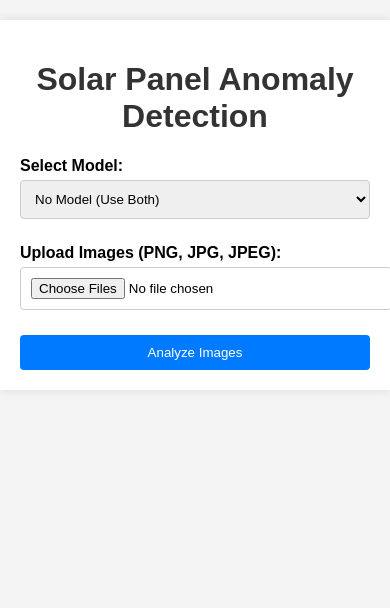
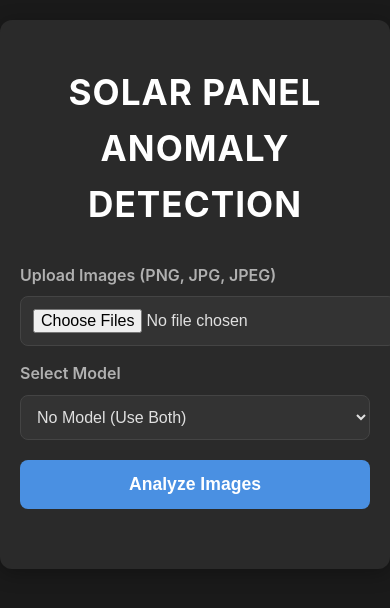
Before and after one commit to rayhan999/Solar-panel-defect-detection, a Flask app: page / in a window 390 px wide. Shown: the top 608 px of the page. Run offline with Flask 3, Linux system fonts and the light colour scheme.

Commit message:
Refactor image preprocessing and enhance UI for image upload and model selection

```diff
--- a/app.py
+++ b/app.py
@@ -25,17 +25,20 @@ MODELS = {
     'MobileNetV2': tf.keras.models.load_model('models/mobilenetv2_model.keras')
 }
 
-def preprocess_image(image_path, target_size=(224, 224)):
+def preprocess_image(image_path,model_name, target_size=(224, 224)):
     """Preprocess an image for model prediction."""
     img = load_img(image_path, target_size=target_size)
     img_array = img_to_array(img)
-    img_array = np.expand_dims(img_array, axis=0)  # Add batch dimension
-    img_array = tf.keras.applications.resnet50.preprocess_input(img_array)  # Use ResNet50 preprocessing (works for both models)
+    img_array = np.expand_dims(img_array, axis=0)
+    if model_name == 'ResNet50':
+        img_array = tf.keras.applications.resnet50.preprocess_input(img_array)
+    else:
+        img_array = tf.keras.applications.mobilenet_v2.preprocess_input(img_array)
     return img_array
 
 def predict_image(image_path, model_name):
     """Predict the class of an image using the specified model."""
-    img_array = preprocess_image(image_path)
+    img_array = preprocess_image(image_path,model_name)
     model = MODELS[model_name]
     predictions = model.predict(img_array)
     predicted_class = CLASS_NAMES[np.argmax(predictions[0])]
--- a/static/css/style.css
+++ b/static/css/style.css
@@ -1,93 +1,180 @@
 body {
-    font-family: Arial, sans-serif;
-    background-color: #f4f4f4;
+    font-family: 'Inter', -apple-system, BlinkMacSystemFont, sans-serif;
+    background-color: #1a1a1a;
+    color: #e0e0e0;
     margin: 0;
     padding: 0;
+    line-height: 1.6;
 }
 
 .container {
     max-width: 1200px;
     margin: 20px auto;
     padding: 20px;
-    background: white;
-    box-shadow: 0 0 10px rgba(0, 0, 0, 0.1);
+    background: #2a2a2a;
+    border-radius: 12px;
+    box-shadow: 0 4px 20px rgba(0, 0, 0, 0.3);
 }
 
 h1 {
     text-align: center;
-    color: #333;
+    color: #ffffff;
+    font-size: 2.2em;
+    margin-bottom: 30px;
+    text-transform: uppercase;
+    letter-spacing: 1px;
+}
+
+.form-row {
+    display: flex;
+    gap: 20px;
+    margin-bottom: 20px;
 }
 
 .form-group {
-    margin-bottom: 15px;
+    margin-bottom: 0;
+}
+
+.file-input-group {
+    flex: 3;
+}
+
+.dropdown-group {
+    flex: 1;
 }
 
 label {
     display: block;
-    margin-bottom: 5px;
-    font-weight: bold;
+    margin-bottom: 8px;
+    font-weight: 600;
+    color: #b0b0b0;
 }
 
 select, input[type="file"] {
     width: 100%;
-    padding: 10px;
-    margin-bottom: 10px;
-    border: 1px solid #ccc;
-    border-radius: 4px;
+    padding: 12px;
+    border: 1px solid #444;
+    border-radius: 8px;
+    background: #333;
+    color: #e0e0e0;
+    font-size: 1em;
+    transition: border-color 0.3s, background 0.3s;
+}
+
+select:focus, input[type="file"]:focus {
+    outline: none;
+    border-color: #4a90e2;
+    background: #3a3a3a;
 }
 
 button {
-    display: block;
     width: 100%;
-    padding: 10px;
-    background: #007bff;
-    color: white;
+    padding: 14px;
+    background: #4a90e2;
+    color: #ffffff;
     border: none;
-    border-radius: 4px;
+    border-radius: 8px;
+    font-size: 1.1em;
+    font-weight: 600;
     cursor: pointer;
+    transition: background 0.3s, transform 0.1s;
 }
 
 button:hover {
-    background: #0056b3;
+    background: #357abd;
+    transform: translateY(-2px);
+}
+
+button:disabled {
+    background: #555;
+    cursor: not-allowed;
+    transform: none;
+}
+
+#loading {
+    text-align: center;
+    color: #4a90e2;
+    font-weight: 600;
+    margin-top: 10px;
+}
+
+.preview-container {
+    display: flex;
+    flex-wrap: wrap;
+    gap: 10px;
+    margin: 20px 0;
+}
+
+.preview-container img {
+    max-width: 120px;
+    max-height: 120px;
+    object-fit: cover;
+    border-radius: 8px;
+    border: 2px solid #444;
+    transition: transform 0.2s;
+}
+
+.preview-container img:hover {
+    transform: scale(1.05);
 }
 
 .flash {
-    padding: 10px;
-    margin-bottom: 15px;
-    border-radius: 4px;
+    padding: 12px;
+    margin-bottom: 20px;
+    border-radius: 8px;
+    font-weight: 500;
 }
 
 .flash.error {
-    background: #f8d7da;
-    color: #721c24;
+    background: #5c2626;
+    color: #ff9999;
 }
 
 .results {
     display: grid;
     grid-template-columns: repeat(auto-fit, minmax(250px, 1fr));
     gap: 20px;
-    margin-top: 20px;
+    margin-top: 30px;
 }
 
 .result-item {
     text-align: center;
-    padding: 10px;
-    background: #f9f9f9;
-    border-radius: 4px;
+    padding: 15px;
+    background: #333;
+    border-radius: 12px;
+    transition: transform 0.2s;
+}
+
+.result-item:hover {
+    transform: translateY(-5px);
 }
 
 .result-item img {
     max-width: 100%;
-    height: auto;
-    border-radius: 4px;
+    max-height: 200px;
+    object-fit: contain;
+    border-radius: 8px;
+    margin-bottom: 10px;
 }
 
 .result-item h3 {
-    font-size: 1.2em;
+    font-size: 1.3em;
     margin: 10px 0;
+    color: #ffffff;
 }
 
 .result-item p {
     margin: 5px 0;
-    color: #333;
+    color: #b0b0b0;
+    font-size: 0.95em;
 }
+
+@media (max-width: 768px) {
+    .form-row {
+        flex-direction: column;
+        gap: 15px;
+    }
+    .file-input-group, .dropdown-group {
+        flex: 1;
+    }
+}
--- a/templates/index.html
+++ b/templates/index.html
@@ -11,9 +11,15 @@
 <body>
     <div class="container">
         <h1>Solar Panel Anomaly Detection</h1>
-        <form method="post" enctype="multipart/form-data">
-            <div class="form-group">
-                <label for="model">Select Model:</label>
+        <form method="post" enctype="multipart/form-data" id="uploadForm">
+            <div class="form-row">
+                <div class="form-group file-input-group">
+                    <label for="images">Upload Images (PNG, JPG, JPEG)</label>
+                    <input type="file" name="images" id="images" accept=".png,.jpg,.jpeg" multiple required
+                        onchange="previewImages(event)">
+                </div>
+                <div class="form-group dropdown-group">
+                    <label for="model">Select Model</label>
                     <select name="model" id="model">
                         <option value="" selected>No Model (Use Both)</option>
                         <option value="ResNet50">ResNet50</option>
@@ -21,12 +27,11 @@
                         <option value="Both Models">Both Models</option>
                     </select>
                 </div>
-            <div class="form-group">
-                <label for="images">Upload Images (PNG, JPG, JPEG):</label>
-                <input type="file" name="images" id="images" accept=".png,.jpg,.jpeg" multiple required>
             </div>
-            <button type="submit">Analyze Images</button>
+            <button type="submit" id="submitBtn">Analyze Images</button>
+            <div id="loading" style="display:none;">Processing...</div>
         </form>
+        <div id="imagePreview" class="preview-container"></div>
 
         {% with messages = get_flashed_messages(with_categories=true) %}
         {% if messages %}
@@ -51,6 +56,38 @@
         </div>
         {% endif %}
     </div>
+    <script>
+        function previewImages(event) {
+            const previewContainer = document.getElementById('imagePreview');
+            previewContainer.innerHTML = ''; // Clear previous previews
+            const files = event.target.files;
+            const allowedTypes = ['image/png', 'image/jpeg', 'image/jpg'];
+
+            for (let file of files) {
+                if (!allowedTypes.includes(file.type)) {
+                    alert(`Invalid file: ${file.name}. Only PNG, JPG, JPEG allowed.`);
+                    event.target.value = ''; // Clear input
+                    return;
+                }
+                const reader = new FileReader();
+                reader.onload = (e) => {
+                    const img = document.createElement('img');
+                    img.src = e.target.result;
+                    img.alt = file.name;
+                    previewContainer.appendChild(img);
+                };
+                reader.readAsDataURL(file);
+            }
+        }
+
+        document.getElementById('uploadForm').onsubmit = () => {
+            const submitBtn = document.getElementById('submitBtn');
+            const loading = document.getElementById('loading');
+            submitBtn.disabled = true;
+            submitBtn.textContent = 'Analyzing...';
+            loading.style.display = 'block';
+        };
+    </script>
 </body>
 
 </html>
```
Lines whose indentation alone changed are shown as unchanged.
